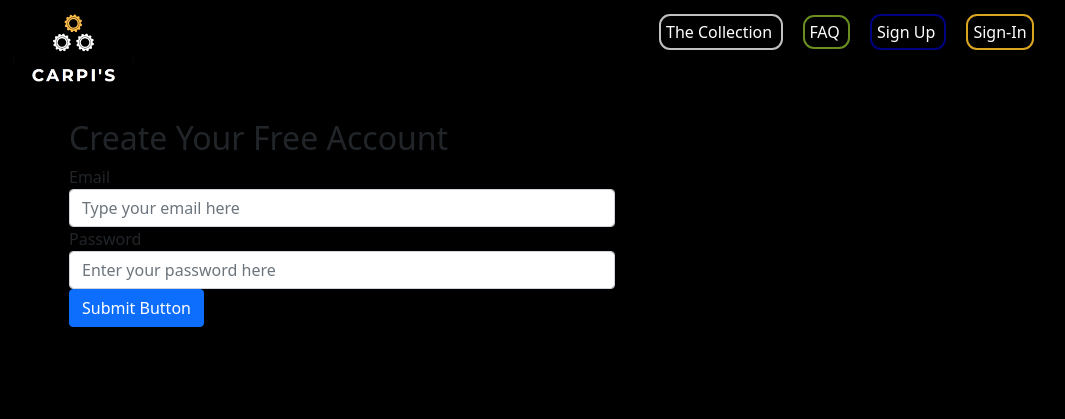
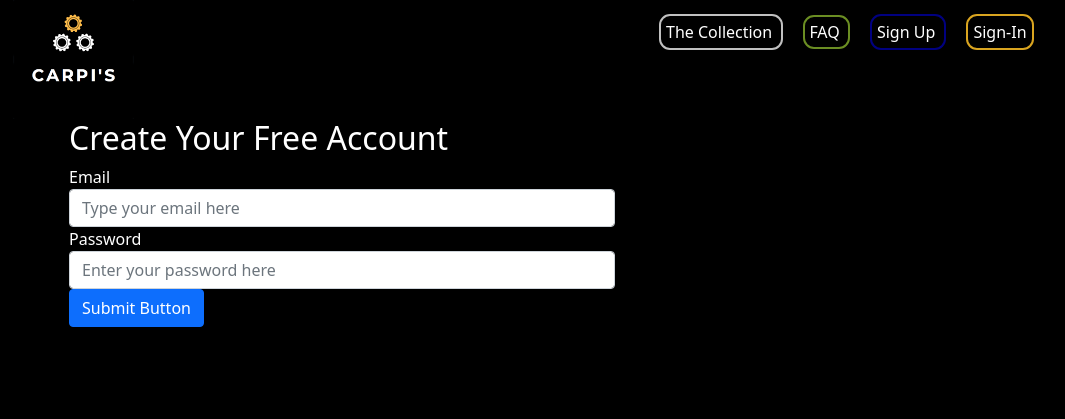
Before and after one commit to asaqui94/Car-API, a Flask app: page /signup in a window 1280 px wide. Shown: the top 419 px of the page, without its empty margins (13-1078 px from the left). Run offline with Flask 2, Linux system fonts and the light colour scheme; some libraries are stand-ins or nearby versions.

Commit message:
text color changes

```diff
--- a/car_api/static/css/styles.css
+++ b/car_api/static/css/styles.css
@@ -147,3 +147,11 @@
     border-top: 3px solid gainsboro;
     margin-top: 15vh;
 }
+
+.signin-header, .signup-header{
+    color: white;
+}
+
+#email-field, #pass-field{
+    color: white;
+}
--- a/car_api/templates/signin.html
+++ b/car_api/templates/signin.html
@@ -5,7 +5,7 @@
 <main class="container">
     <div class="row">
         <aside class="col-12 col-md-6">
-            <h2>Sign In Here</h2>
+            <h2 class="signin-header">Sign In Here</h2>
             {% include 'shared/forms.html' %}
         </aside>
 
--- a/car_api/templates/signup.html
+++ b/car_api/templates/signup.html
@@ -5,7 +5,7 @@
 <main class="container">
     <div class="row">
         <aside class="col-12 col-md-6">
-            <h2>Create Your Free Account</h2>
+            <h2 class="signup-header">Create Your Free Account</h2>
             {% include 'shared/forms.html' %}
         </aside>
 
```
